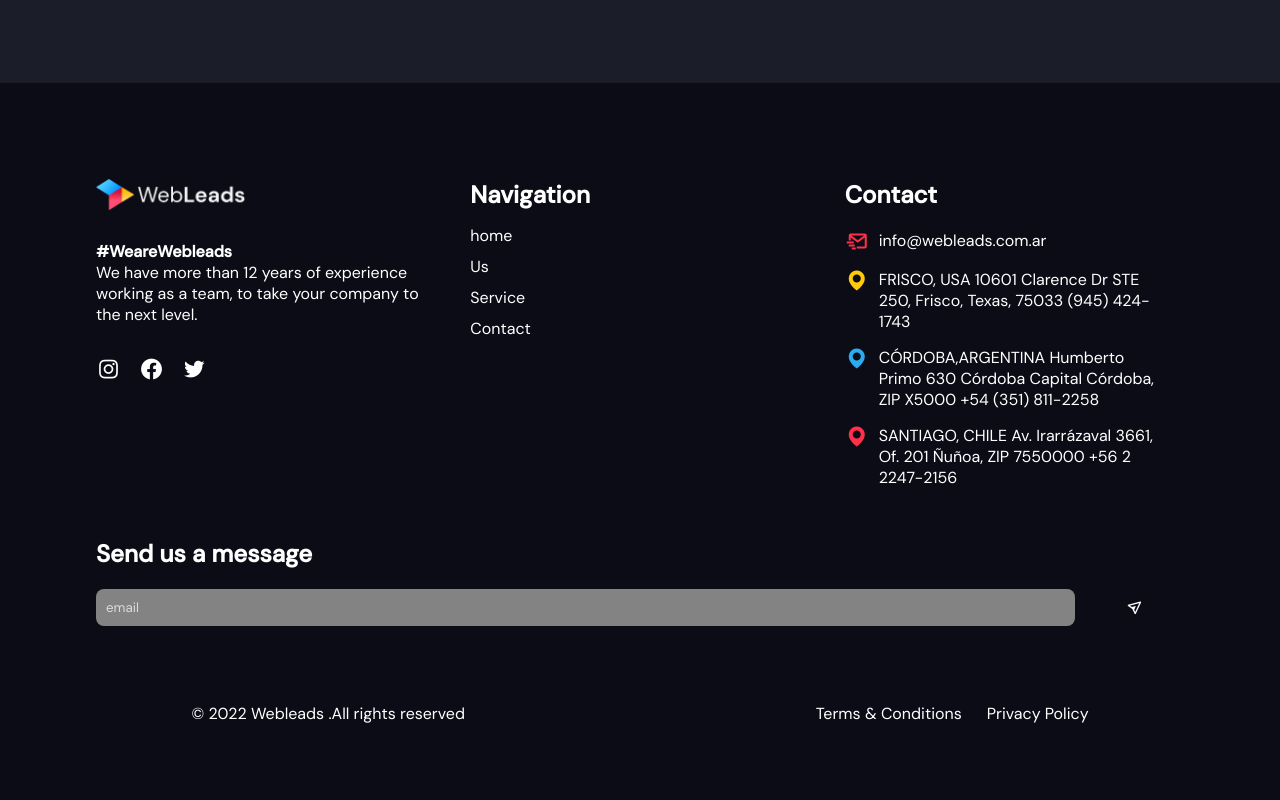
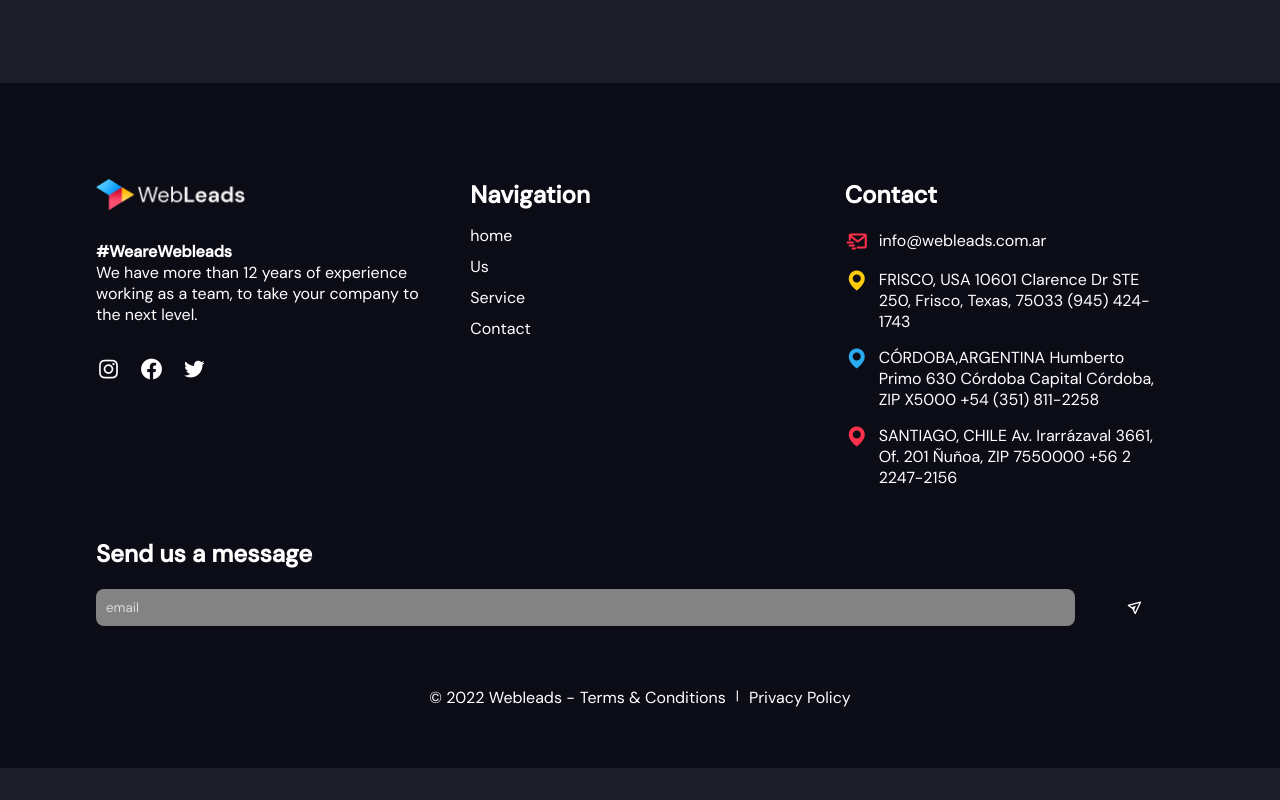
Before and after one commit to hectorRperez/webLeads, a Vue app: page / in a window 1280 px wide. Shown: the part 3690-4490 px from the top of the page. After the commit the page ends 4458 px from the top, so only its background shows below. Built offline with nearby package versions, Linux system fonts and the light colour scheme.

Commit message:
update footer

```diff
--- a/src/components/Footer.vue
+++ b/src/components/Footer.vue
@@ -72,6 +72,7 @@
       <p>{{ $store.state.language.footer.column5.item1 }}</p>
       <div class="derechos__items">
         <a href="#"> {{ $store.state.language.footer.column5.item2 }} </a>
+        <small> | </small>
         <a href="#"> {{ $store.state.language.footer.column5.item3 }} </a>
       </div>
     </div>
@@ -181,20 +182,20 @@ export default {};
 
   .derechos {
     display: flex;
-    justify-content: space-around;
     position: relative;
     top: -35px;
     flex-wrap: wrap;
-    padding: 1rem;
+    justify-content: center;
+    gap: 5px;
 
     p {
       margin-bottom: 25px;
-      text-align: center;
     }
+    text-align: center;
 
     .derechos__items {
       display: flex;
-      gap: 25px;
+      gap: 10px;
       flex-wrap: wrap;
       justify-content: center;
 
--- a/src/languages/en.json
+++ b/src/languages/en.json
@@ -86,7 +86,7 @@
 		},
 
 		"column5": {
-			"item1": "© 2022 Webleads .All rights reserved",
+			"item1": "© 2022 Webleads - ",
 			"item2": "Terms & Conditions",
 			"item3": "Privacy Policy"
 		}
--- a/src/languages/es.json
+++ b/src/languages/es.json
@@ -85,7 +85,7 @@
 			"title": "Envianos un mensaje"
 		},
 		"column5": {
-			"item1": "© 2022 Webleads .Todos los derechos reservados",
+			"item1": "© 2022 Webleads - ",
 			"item2": "Términos & Condiciones",
 			"item3": "Politica de Privacidad"
 		}
```
